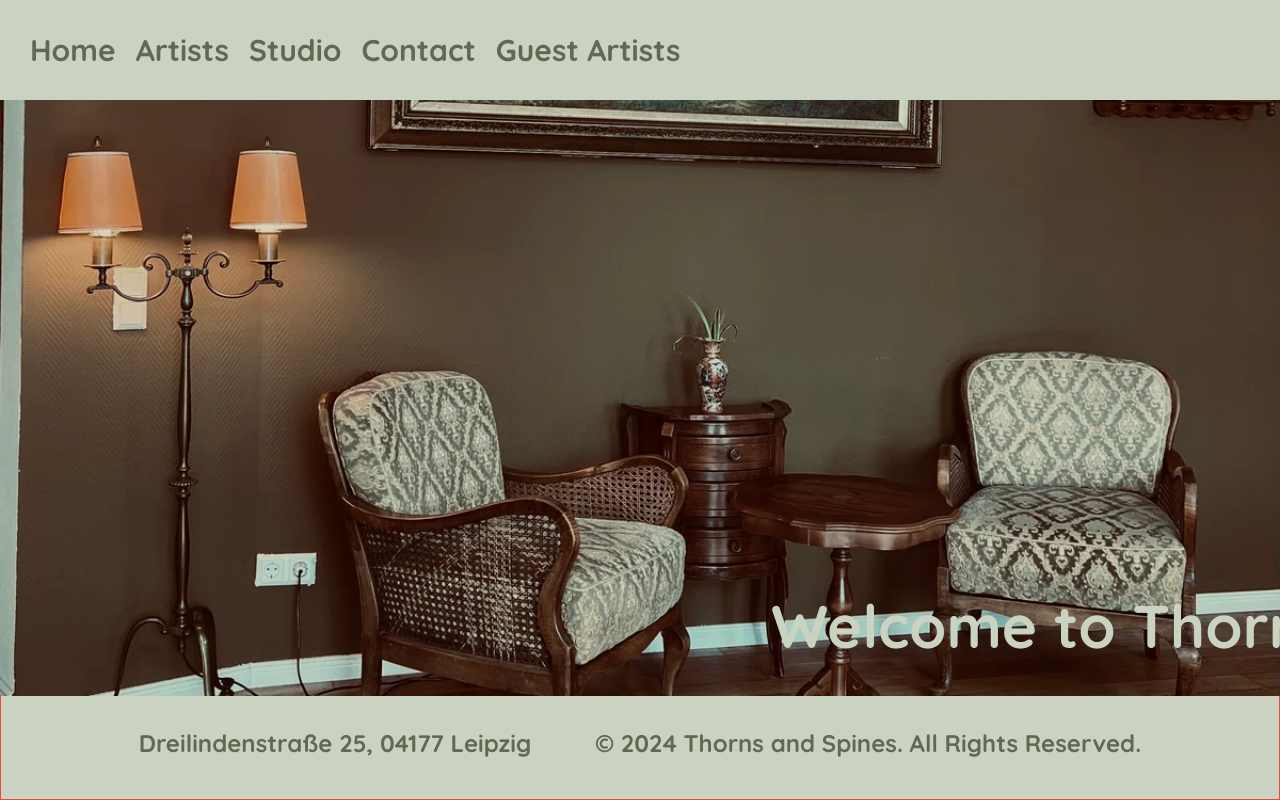
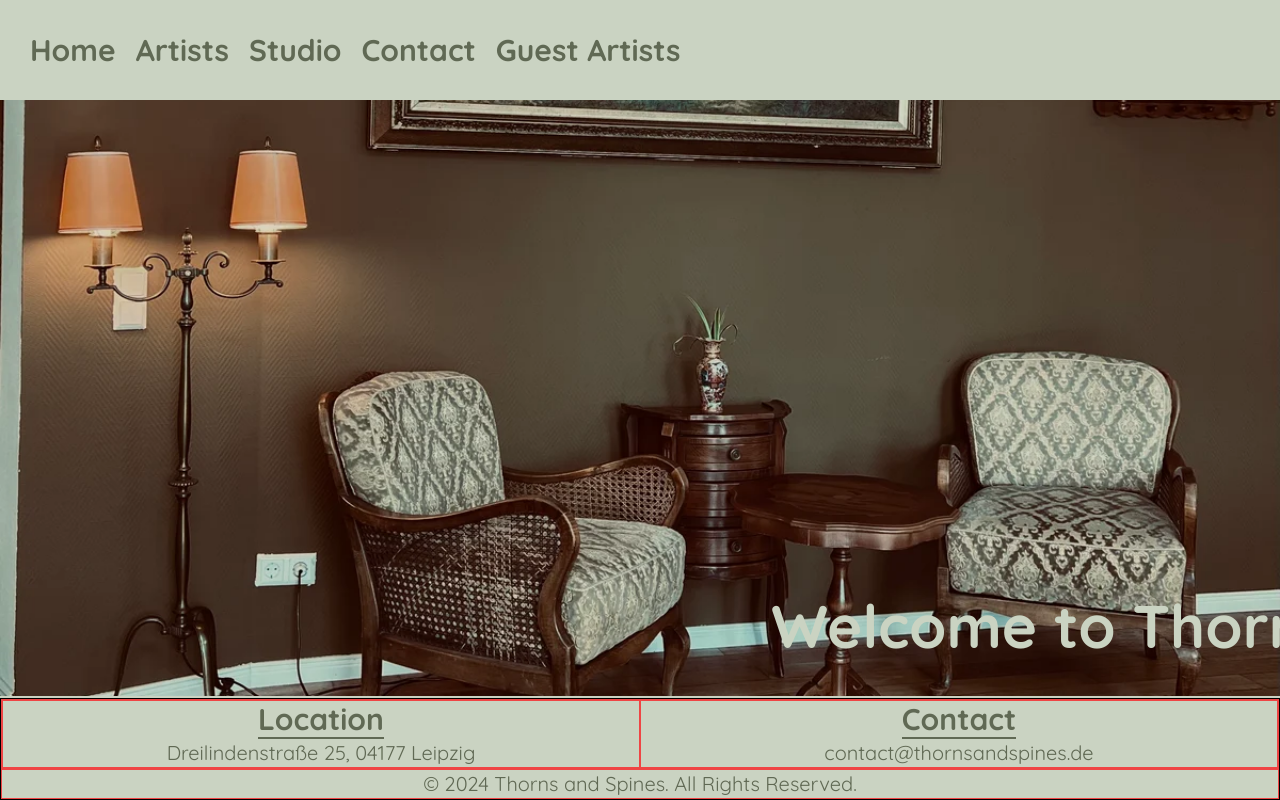
Before and after one commit to Cmbs86/Thorns-and-Spines-page, a React (Vite) app in the folder thorns-n-spines-project/: page / in a window 1280 px wide. Built offline with nearby package versions, Linux system fonts and the light colour scheme.

Commit message:
change styles Hero && work footer containers

```diff
--- a/thorns-n-spines-project/src/components/Footer.jsx
+++ b/thorns-n-spines-project/src/components/Footer.jsx
@@ -1,18 +1,31 @@
 const Footer = () => {
   return (
-    <div className="w-full flex justify-center items-center  font-sans text-2xl font-bold text-tns-ebony border border-solid border-red-500">
-    <footer className="flex flex-row gap-16 p-10 items-center text-center">
-      <div className="">
-        <p>Dreilindenstraße 25, 04177 Leipzig</p>
+    <footer className="font-sans text-xl  text-tns-ebony border border-solid border-black z-50">
+      <div className="flex border border-solid border-red-500">
+        <div className=" flex flex-col w-1/2 h-full justify-center items-center border border-solid border-red-500 ">
+          <div className="flex h-1/2 items-start">
+            <h3 className="text-3xl font-bold border-b-2 border-tns-ebony ">
+              Location
+            </h3>
+          </div>
+          <div className="flex h-1/2 items-end">
+            <p>Dreilindenstraße 25, 04177 Leipzig</p>
+          </div>
+        </div>
+        <div className="flex flex-col w-1/2 justify-center items-center border border-solid border-red-500 ">
+          <h3 className="text-3xl font-bold border-b-2 border-tns-ebony ">
+            Contact
+          </h3>
+          <p>contact@thornsandspines.de</p>
+        </div>
       </div>
-      <div>
+      <div className="flex h-full justify-center items-end border border-solid border-red-500">
         <p className="">
           &copy; {new Date().getFullYear()} Thorns and Spines. All Rights
           Reserved.
         </p>
       </div>
     </footer>
-    </div>
   );
 };
 
--- a/thorns-n-spines-project/src/components/Hero.jsx
+++ b/thorns-n-spines-project/src/components/Hero.jsx
@@ -2,10 +2,10 @@ import ThornsHero from "../assets/images/hero.webp";
 
 const Hero = () => {
   return (
-    <div className=" fixed w-full h-[87vh] z-0 ">
+    <div className="fixed w-full h-[87vh] ">
       {/* Background image container */}
       <div
-        className="absolute w-full h-full bg-cover bg-center bg-no-repeat bg-fixed z-0"
+        className="absolute w-full h-full bg-cover bg-center bg-no-repeat bg-fixed"
         style={{ backgroundImage: `url(${ThornsHero})` }}
       >
         {/* Container for the hero content */}
--- a/thorns-n-spines-project/src/layouts/Layout.jsx
+++ b/thorns-n-spines-project/src/layouts/Layout.jsx
@@ -4,7 +4,7 @@ import Header from "../components/Header";
 
 const Layout = ({ children }) => {
   return (
-    <div className="flex flex-col min-h-screen">
+    <div className="flex w-full flex-col min-h-screen">
       <Header />
 
       <main className="flex-1 w-full">
```
